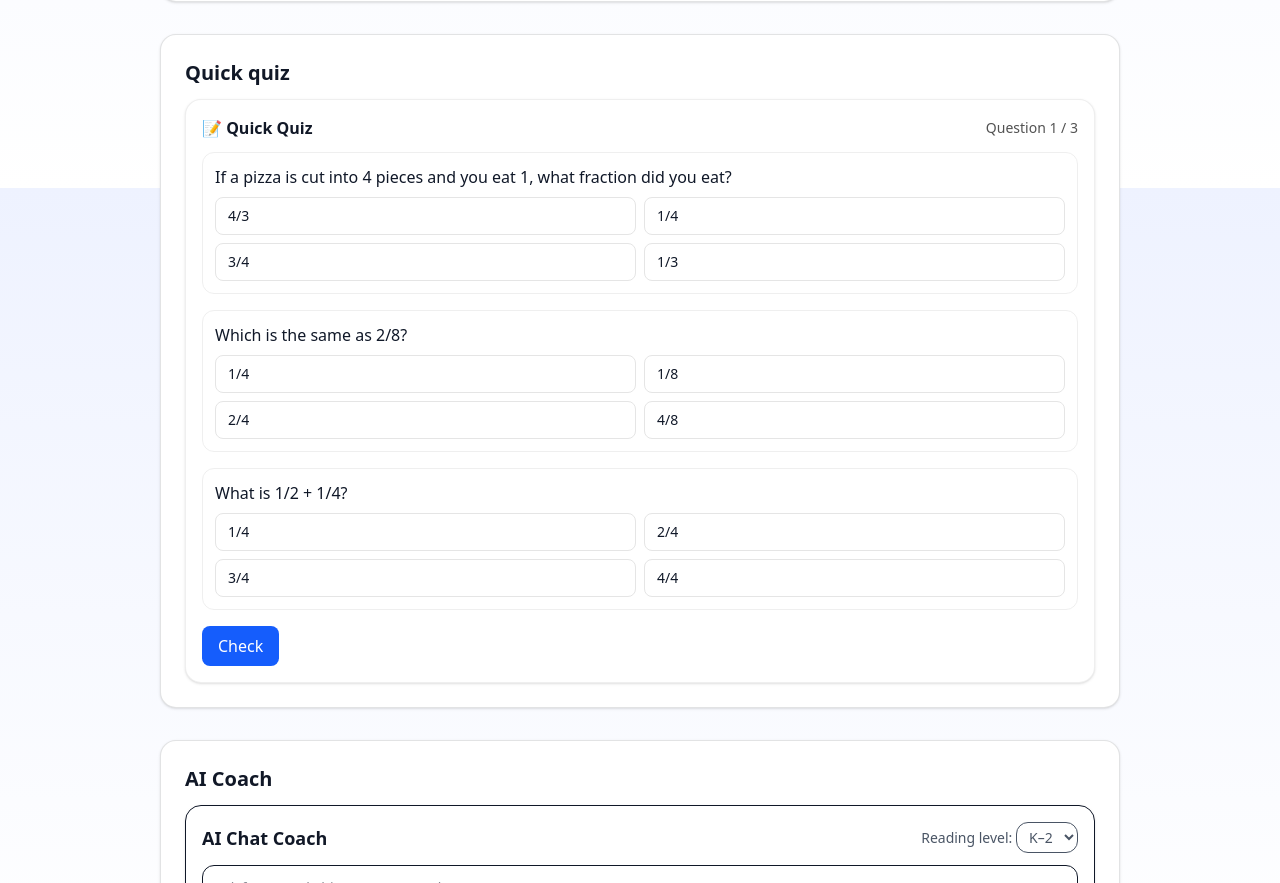
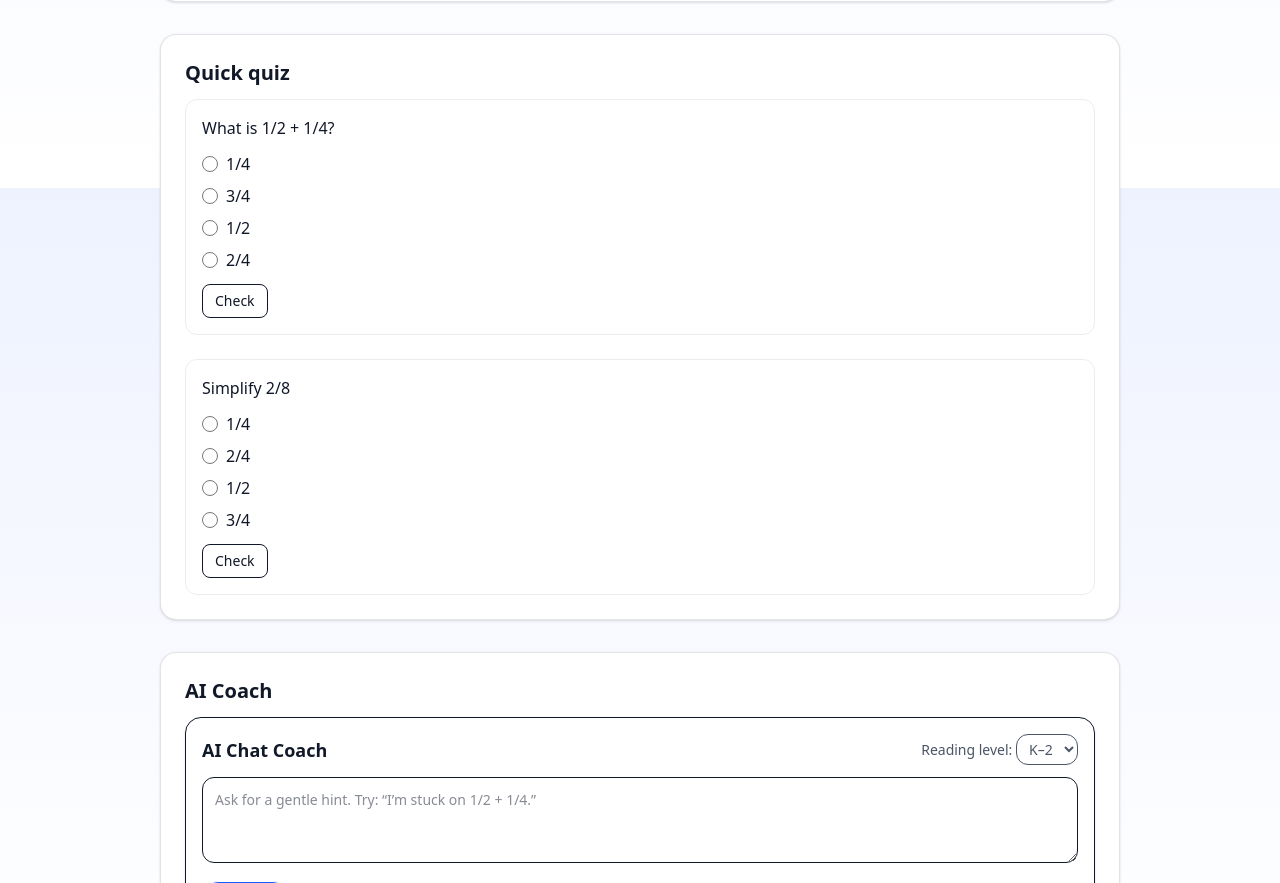
Before and after one commit to ssmgproductionz-cpu/sunnytutor-next, a Next.js app: page / in a window 1280 px wide. Shown: the part 612-1495 px from the top of the page. Built offline with nearby package versions, Linux system fonts and the light colour scheme.

Commit message:
feat(quiz): accept optional questions prop + persist progress

```diff
--- a/src/components/Quiz.tsx
+++ b/src/components/Quiz.tsx
@@ -1,123 +1,127 @@
+// src/components/Quiz.tsx
 'use client';
 
-import { useState } from 'react';
-import { recordQuiz } from '@/lib/progress';
+import { useEffect, useMemo, useState } from 'react';
 
-type Q = {
+export type QuizQuestion = {
   id: string;
   prompt: string;
   choices: string[];
-  correctIndex: number;
+  answerIndex: number;
 };
 
-const QUESTIONS: Q[] = [
+type QuizProps = {
+  questions?: QuizQuestion[];
+};
+
+// Fallback questions (used if no props are passed)
+const defaultQuestions: QuizQuestion[] = [
   {
     id: 'q1',
-    prompt: 'If a pizza is cut into 4 pieces and you eat 1, what fraction did you eat?',
-    choices: ['4/3', '1/4', '3/4', '1/3'],
-    correctIndex: 1,
+    prompt: 'What is 1/2 + 1/4?',
+    choices: ['1/4', '3/4', '1/2', '2/4'],
+    answerIndex: 1,
   },
   {
     id: 'q2',
-    prompt: 'Which is the same as 2/8?',
-    choices: ['1/4', '1/8', '2/4', '4/8'],
-    correctIndex: 0,
-  },
-  {
-    id: 'q3',
-    prompt: 'What is 1/2 + 1/4?',
-    choices: ['1/4', '2/4', '3/4', '4/4'],
-    correctIndex: 2,
+    prompt: 'Simplify 2/8',
+    choices: ['1/4', '2/4', '1/2', '3/4'],
+    answerIndex: 0,
   },
 ];
 
-export default function Quiz() {
-  const [answers, setAnswers] = useState<Record<string, number>>({});
-  const [graded, setGraded] = useState<{correct: number; total: number} | null>(null);
+function bumpProgress(correctNow: boolean) {
+  if (typeof window === 'undefined') return;
+  const key = 'sunny.progress.v1';
+  try {
+    const prev = JSON.parse(localStorage.getItem(key) || '{}') as {
+      total?: number;
+      correct?: number;
+      updatedAt?: string;
+    };
+    const total = (prev.total ?? 0) + 1;
+    const correct = (prev.correct ?? 0) + (correctNow ? 1 : 0);
+    localStorage.setItem(
+      key,
+      JSON.stringify({ total, correct, updatedAt: new Date().toISOString() })
+    );
+  } catch {
+    localStorage.setItem(
+      key,
+      JSON.stringify({
+        total: 1,
+        correct: correctNow ? 1 : 0,
+        updatedAt: new Date().toISOString(),
+      })
+    );
+  }
+}
 
-  const onChoose = (qid: string, idx: number) => {
-    setAnswers(a => ({ ...a, [qid]: idx }));
+export default function Quiz({ questions: incoming }: QuizProps) {
+  const questions = useMemo(() => incoming ?? defaultQuestions, [incoming]);
+
+  const [answers, setAnswers] = useState<Record<string, number | null>>({});
+  const [results, setResults] = useState<Record<string, 'correct' | 'incorrect' | null>>({});
+
+  useEffect(() => {
+    const next: Record<string, null> = {};
+    for (const q of questions) next[q.id] = null;
+    setResults(next);
+  }, [questions]);
+
+  const onSelect = (qid: string, idx: number) => {
+    setAnswers((s) => ({ ...s, [qid]: idx }));
   };
 
-  const onSubmit = () => {
-    let correct = 0;
-    for (const q of QUESTIONS) {
-      if (answers[q.id] === q.correctIndex) correct++;
-    }
-    setGraded({ correct, total: QUESTIONS.length });
-    recordQuiz(correct, QUESTIONS.length);
-  };
-
-  const reset = () => {
-    setAnswers({});
-    setGraded(null);
+  const onCheck = (q: QuizQuestion) => {
+    const chosen = answers[q.id];
+    if (chosen == null) return;
+    const ok = chosen === q.answerIndex;
+    setResults((s) => ({ ...s, [q.id]: ok ? 'correct' : 'incorrect' }));
+    bumpProgress(ok);
   };
 
   return (
-    <div className="rounded-2xl border border-neutral-200/60 bg-white p-4 shadow-sm">
-      <div className="mb-3 flex items-center justify-between">
-        <h2 className="text-base font-semibold">📝 Quick Quiz</h2>
-        {graded ? (
-          <span className="text-sm text-neutral-600">
-            Score: <strong>{graded.correct}/{graded.total}</strong>
-          </span>
-        ) : (
-          <span className="text-sm text-neutral-600">Question 1 / {QUESTIONS.length}</span>
-        )}
-      </div>
+    <div className="space-y-6">
+      {questions.map((q) => {
+        const selected = answers[q.id] ?? null;
+        const state = results[q.id] ?? null;
 
-      <div className="space-y-4">
-        {QUESTIONS.map((q, i) => (
-          <div key={q.id} className="p-3 rounded-xl border border-neutral-200/60">
-            <div className="mb-2 font-medium">{q.prompt}</div>
-            <div className="grid grid-cols-2 gap-2">
-              {q.choices.map((c, idx) => {
-                const chosen = answers[q.id] === idx;
-                const isCorrect = graded && idx === q.correctIndex;
-                const isWrongChosen = graded && chosen && !isCorrect;
         return (
-                  <button
-                    key={idx}
-                    onClick={() => onChoose(q.id, idx)}
-                    disabled={!!graded}
-                    className={[
-                      'rounded-lg border px-3 py-2 text-left text-sm',
-                      chosen ? 'border-blue-500 ring-2 ring-blue-200' : 'border-neutral-200',
-                      graded && isCorrect ? 'bg-green-50 border-green-400' : '',
-                      graded && isWrongChosen ? 'bg-red-50 border-red-400' : '',
-                    ].join(' ')}
-                  >
-                    {c}
-                  </button>
-                );
-              })}
-            </div>
-          </div>
+          <div key={q.id} className="rounded-xl border border-neutral-200/70 p-4">
+            <p className="font-medium">{q.prompt}</p>
+            <div className="mt-3 space-y-2">
+              {q.choices.map((choice, i) => (
+                <label key={i} className="flex items-center gap-2 cursor-pointer">
+                  <input
+                    type="radio"
+                    name={`q-${q.id}`}
+                    className="h-4 w-4"
+                    checked={selected === i}
+                    onChange={() => onSelect(q.id, i)}
+                  />
+                  <span>{choice}</span>
+                </label>
               ))}
             </div>
 
-      <div className="mt-4 flex gap-2">
-        {!graded ? (
+            <div className="mt-3 flex items-center gap-3">
               <button
-            onClick={onSubmit}
-            className="rounded-lg bg-blue-600 px-4 py-2 text-white hover:bg-blue-700"
+                className="rounded-lg border bg-white px-3 py-1.5 text-sm hover:bg-neutral-50 active:bg-neutral-100"
+                onClick={() => onCheck(q)}
               >
                 Check
               </button>
-        ) : (
-          <>
-            <div className="flex items-center gap-2 text-sm text-green-700">
-              ✅ Saved to progress
-            </div>
-            <button
-              onClick={reset}
-              className="rounded-lg border border-neutral-300 px-4 py-2 hover:bg-neutral-50"
-            >
-              Reset
-            </button>
-          </>
+              {state === 'correct' && (
+                <span className="text-green-600 text-sm">Nice! That’s correct.</span>
+              )}
+              {state === 'incorrect' && (
+                <span className="text-red-600 text-sm">Not quite—try another choice.</span>
               )}
             </div>
           </div>
         );
+      })}
+    </div>
+  );
 }
```
Lines whose indentation alone changed are shown as unchanged.
